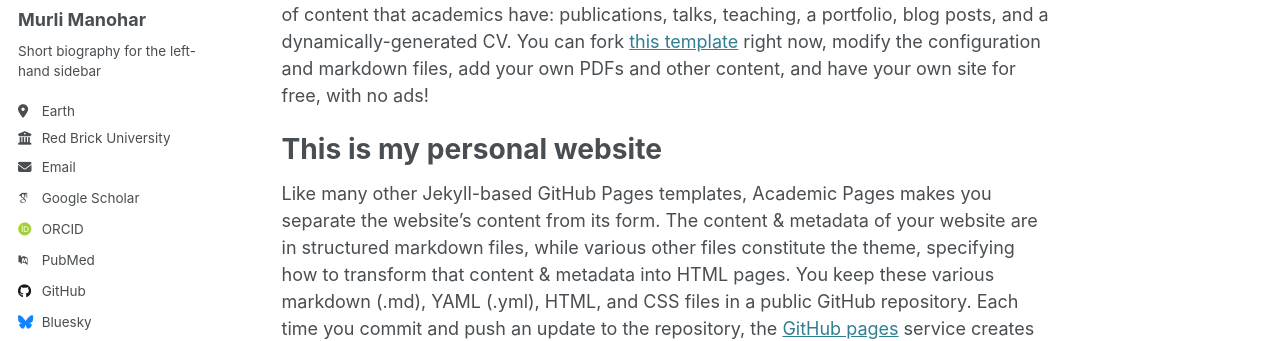
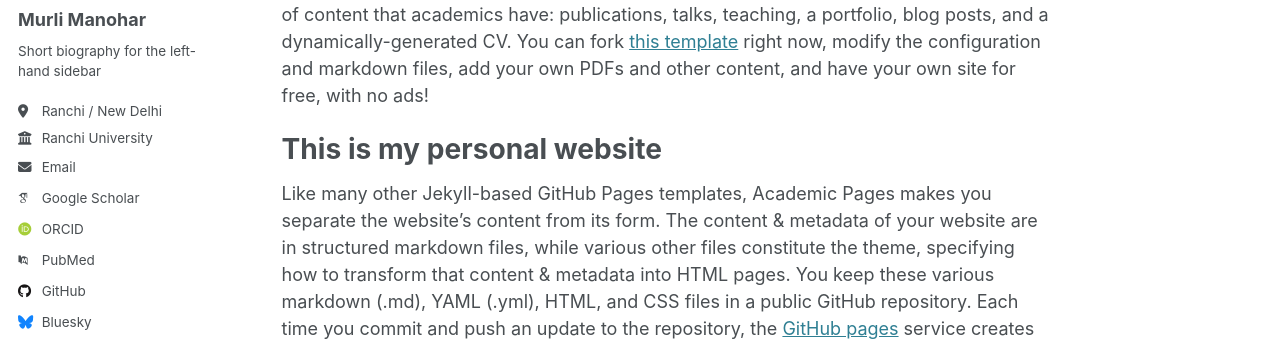
Before and after one commit to experiments0728/experiments0004.github.io, a Jekyll site: the page built from _pages/about.md, in a window 1280 px wide. Shown: the part 282-623 px from the top of the page. Built offline with Jekyll 4.4.1, drawn with Linux system fonts in a browser that asks for light colours; some web fonts are replaced.

Commit message:
Update _config.yml

```diff
--- a/_config.yml
+++ b/_config.yml
@@ -26,8 +26,8 @@ author:
   name             : "Murli Manohar"
   pronouns         : # example: "she/her"
   bio              : "Short biography for the left-hand sidebar"
-  location         : "Earth"
-  employer         : "Red Brick University"
+  location         : "Ranchi / New Delhi"
+  employer         : "Ranchi University"
   uri              : # URL
   email            : "none@example.org"
 
```
